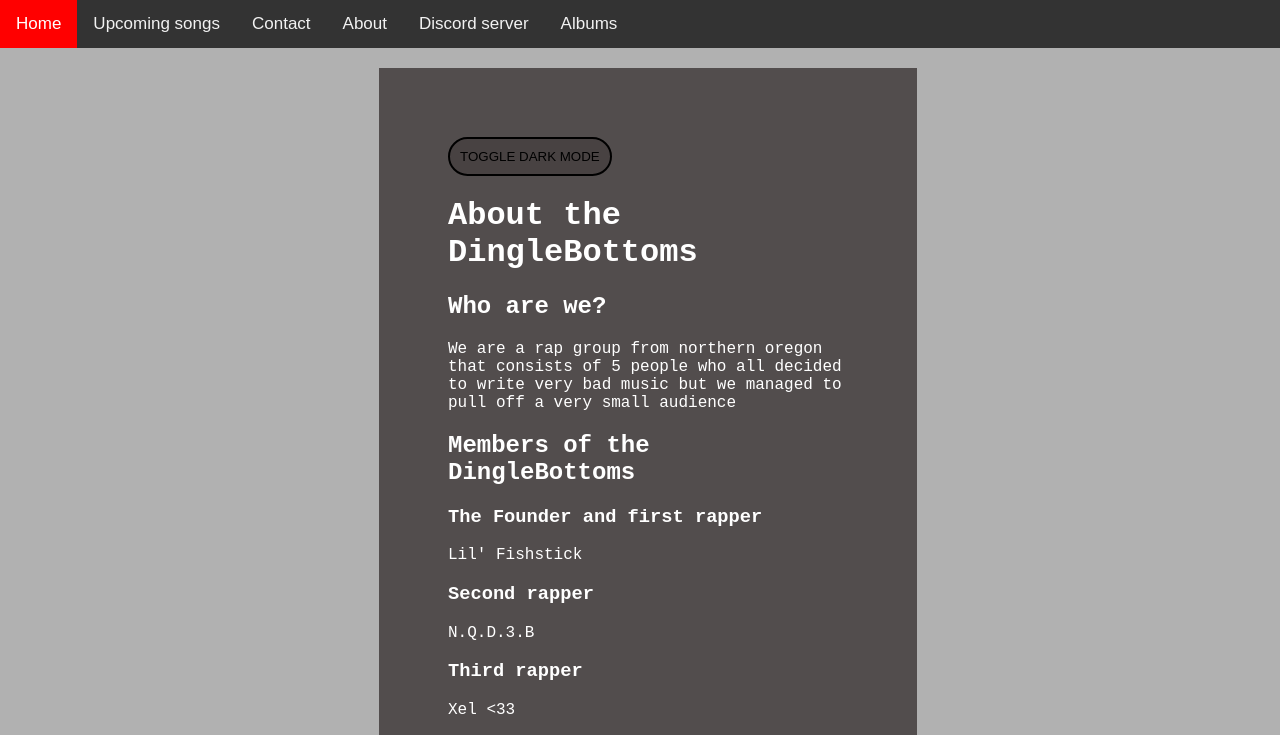
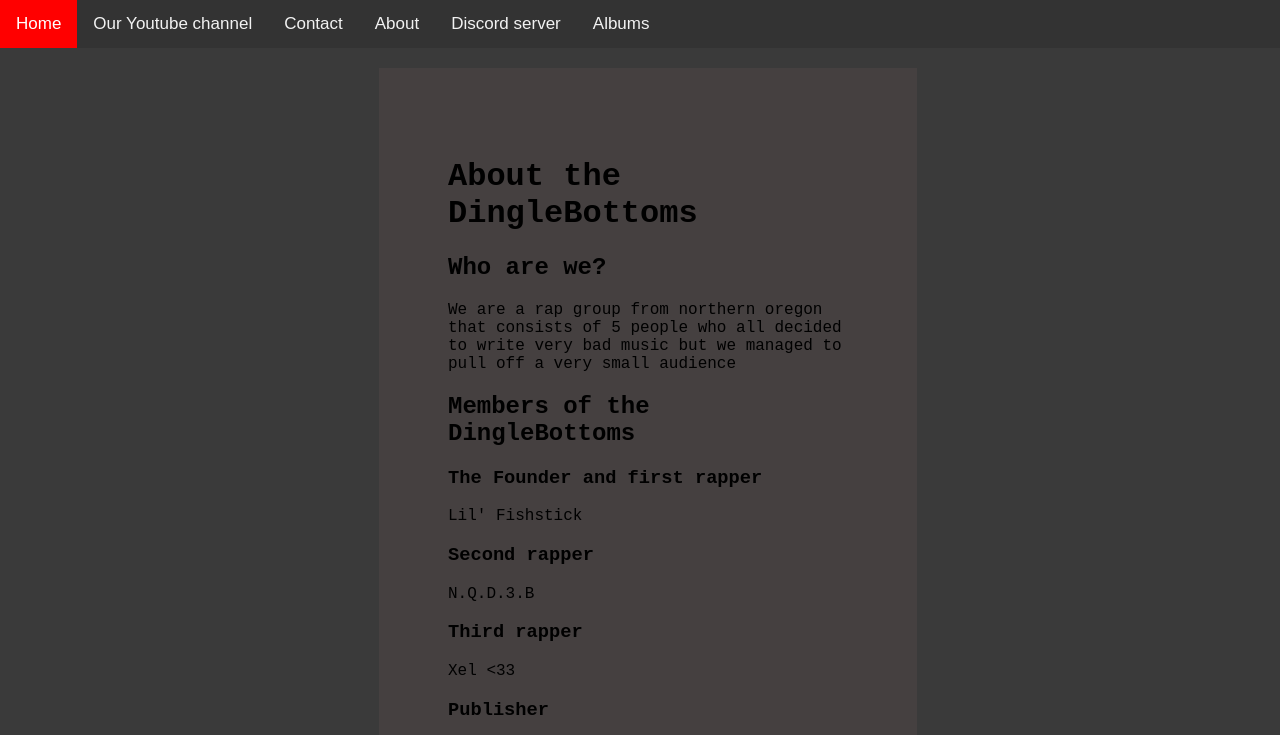
Before and after one commit to AgelessOlive/Dinglebottoms, a plain HTML site: page more-html/about.html in a window 1280 px wide. Shown: the top 735 px of the page. Drawn offline with Linux system fonts and the light colour scheme.

Commit message:
Update about.html

```diff
--- a/more-html/about.html
+++ b/more-html/about.html
@@ -10,8 +10,8 @@
 body {
   margin: 0;
   font-family: Arial, Helvetica, sans-serif;
-  background-color: #b1b1b1;
-  color: #ffffff;
+  background-color: #3a3a3a;
+  color: rgb(0, 0, 0);
 }
 
 .topnav {
@@ -37,11 +37,7 @@ body {
   background-color: #ff0000;
   color: white;
 }
-.dark-mode {
-  background-color: #3a3a3a;
-  color: rgb(0, 0, 0);
 
-}
 
           .div_1{
           font-family: 'Courier New', monospace;
@@ -64,25 +60,14 @@ body {
           padding: 20px 40px;
           }
 
-        button.bn_1{
-        border-radius: 25px;
-        border: solid rgb(0, 0, 0) 2px;
-        background-color: #474242e3;
-        color: #000000;
-        padding: 10px;
-        text-transform: uppercase;
-          }
-        button.bn_1:hover{
-        background-color: #000000;
-        color: rgb(255, 255, 255);
-        }
+
 </style>
 </head>
 <body>
 
 <div class="topnav">
   <a class="active" href="../index.html">Home</a>
-  <a href="setlist.html">Upcoming songs</a>
+  <a href="https://www.youtube.com/@thedinglebottoms">Our Youtube channel</a>
   <a href="mailto:therealdinglebottoms@gmail.com">Contact</a>
   <a href="about.html">About</a>
   <a href="https://discord.gg/B82UUs2fck">Discord server</a>
@@ -95,7 +80,7 @@ body {
     <script>
         function myFunction() {
   var element = document.body;
-  element.classList.toggle("dark-mode");
+
 
 }
         function reaction1() {
@@ -103,30 +88,10 @@ body {
         }
 
 
-(function() {
-  let onpageLoad = localStorage.getItem("theme") || "";
-  let element = document.body;
-  element.classList.add(onpageLoad);
-  document.getElementById("theme").textContent =
-    localStorage.getItem("theme") || "light";
-})();
 
-function themeToggle() {
-  let element = document.body;
-  element.classList.toggle("dark-mode");
-
-  let theme = localStorage.getItem("theme");
-  if (theme && theme === "dark-mode") {
-    localStorage.setItem("theme", "");
-  } else {
-    localStorage.setItem("theme", "dark-mode");
-  }
-
-
-}
        </script>
         <div class="div_1">
-            <button class="bn_1" onclick="themeToggle()">Toggle dark mode</button>
+
 
           <h1>About the DingleBottoms </h1>
             <h2>Who are we?</h2>
```
